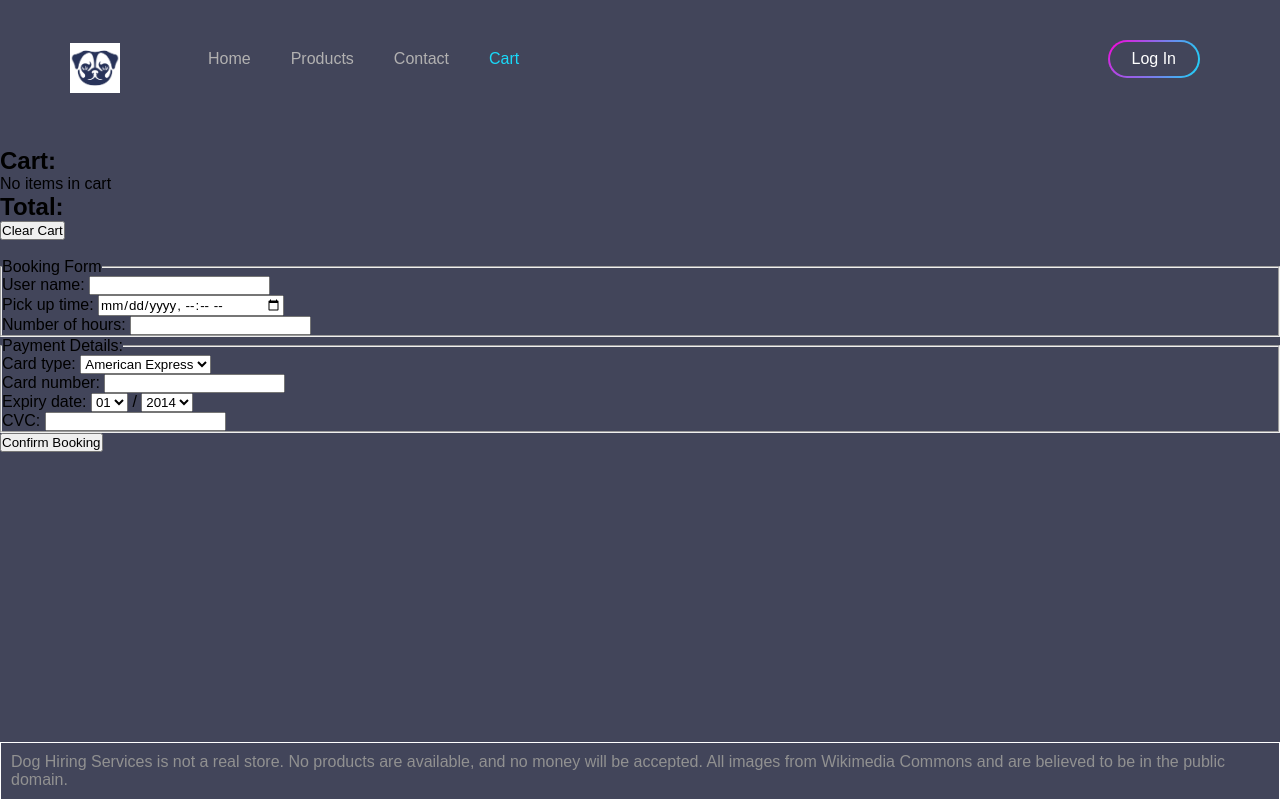
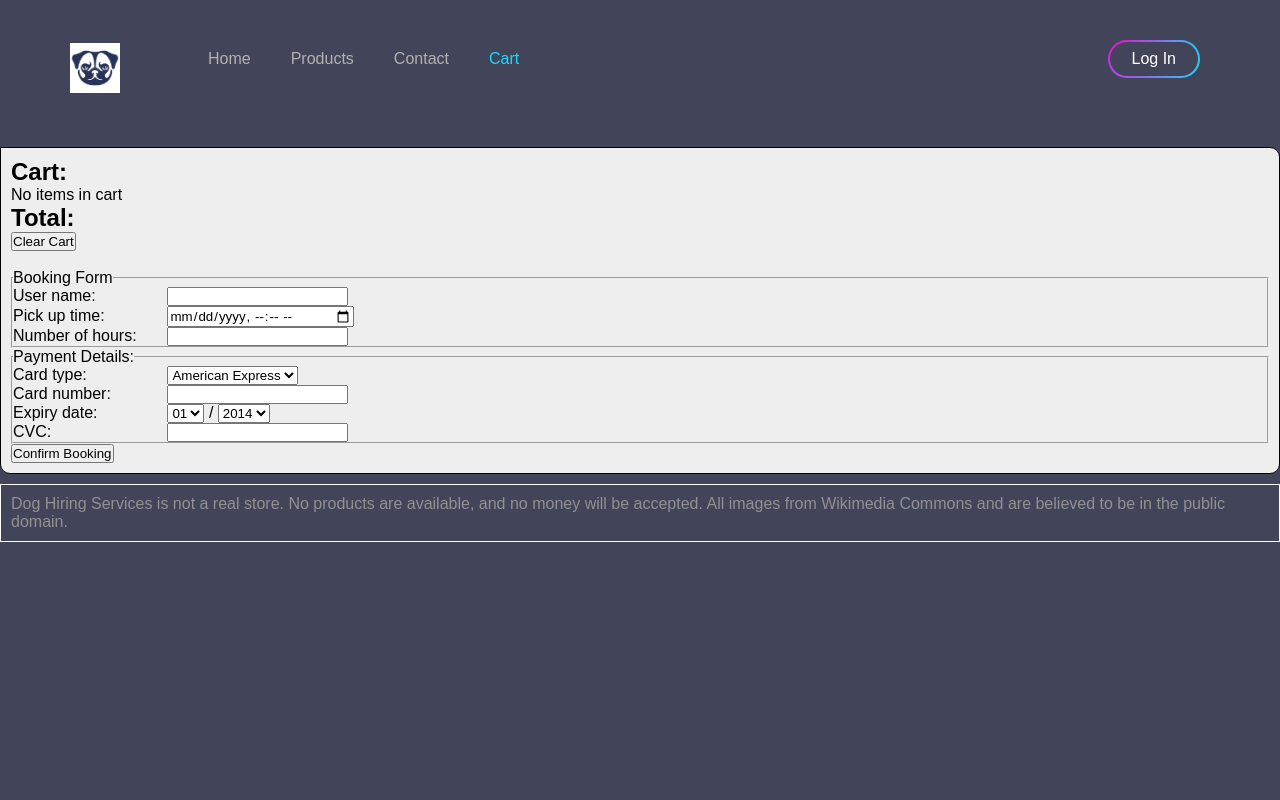
Before and after one commit to JacobGear/Web_Assignment, a PHP site: page /cart.html in a window 1280 px wide. Run offline with PHP 8.4, Linux system fonts and the light colour scheme.

Commit message:
Added styling to form

```diff
--- a/style/style.css
+++ b/style/style.css
@@ -83,9 +83,6 @@ a {
     padding-left: 50px;
 }
 .footer {
-    left: 0px;
-    bottom: 0px;
-    position: absolute;
     background: #42455a;
     padding: 10px;
     margin: 0 0 0 0;
@@ -96,11 +93,26 @@ a {
 .footer p{
     color: #919191;
 }
-#products {
+#cart {
     padding: 10px;
     margin: 0 0 10px 0;
     border: 1px solid;
     border-radius: 0 10px 10px 10px;
+    background-color: #eeeeee;
+    color: inherit;
+}
+#checkoutForm label{
+    display: inline-block;
+    width: 150px;
+}
+
+#errorMessage {
+    color: red;
+    font-size: 20px;
+}
+#products {
+    padding: 10px;
+    border: 1px solid;
     background-color: #7B7B7D;
     color: inherit;
 }
```
